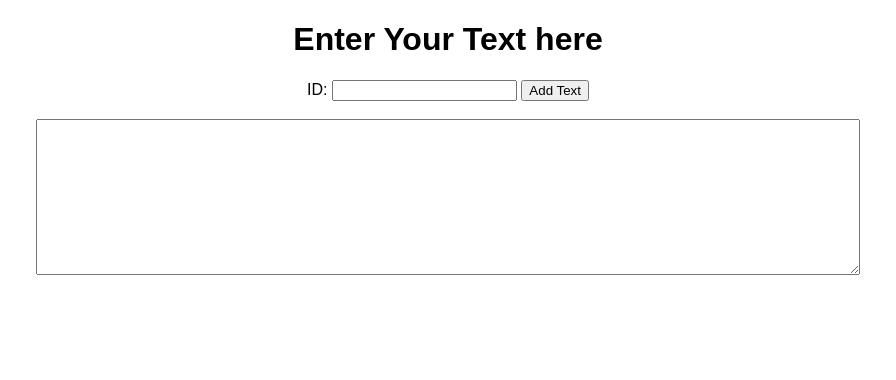
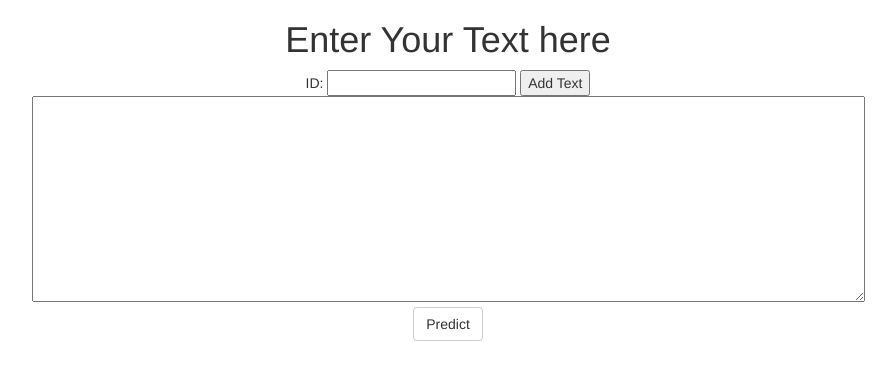
Before and after one commit to fgarboni/IS-Final-Project, a Flask app: page / in a window 1280 px wide. Shown: the top 380 px of the page, without its empty margins (192-1088 px from the left). Run offline with Flask 2, Linux system fonts and the light colour scheme; some libraries are stand-ins or nearby versions.

Commit message:
add predict url through ajax

```diff
--- a/templates/index.html
+++ b/templates/index.html
@@ -1,22 +1,34 @@
 {% extends 'base.html' %}
 
 {% block head %}
+	<script src="https://ajax.googleapis.com/ajax/libs/jquery/3.1.0/jquery.min.js"></script>
 
+	<!-- Latest compiled and minified CSS -->
+	<link rel="stylesheet" href="https://maxcdn.bootstrapcdn.com/bootstrap/3.3.6/css/bootstrap.min.css" integrity="sha384-1q8mTJOASx8j1Au+a5WDVnPi2lkFfwwEAa8hDDdjZlpLegxhjVME1fgjWPGmkzs7" crossorigin="anonymous">
+
+	<script src="https://maxcdn.bootstrapcdn.com/bootstrap/3.3.6/js/bootstrap.min.js" integrity="sha384-0mSbJDEHialfmuBBQP6A4Qrprq5OVfW37PRR3j5ELqxss1yVqOtnepnHVP9aJ7xS" crossorigin="anonymous"></script>
+
+	<script src="{{ url_for('static', filename='func.js') }}"></script>
 {% endblock %}
 
 {% block body %}
 <div align="center" class="full_text">
     <h1 style="text-align: center"> Enter Your Text here </h1>
-    <form action="/" method="POST" id="submit_text">
+    <form action="/" method="POST" id="submit_text" class="form-inline">
         ID: <input type="text" name="content" id="content">
         <input type="submit" value="Add Text">
-    </form>
-    <br>
-    <textarea style="text-align: center" rows="10" cols="100" form="submit_text" name="text_content" oninput="change()">
-    </textarea>
-
+        <br>
+        <textarea style="text-align: center" rows="10" cols="100" form="submit_text" id="nameInput" name="text_content">
+        </textarea>
+        <br>
+        <button type="submit" class="btn btn-default">Predict</button>
+	</form>
+	<br>
+	<div id="successAlert" class="alert alert-success" role="alert" style="display:none;"></div>
+	<div id="errorAlert" class="alert alert-danger" role="alert" style="display:none;"></div>
     <script>
     function changing(){
+        submit=true
         alert('Prediction to be here');
     }
     var timer;
```
